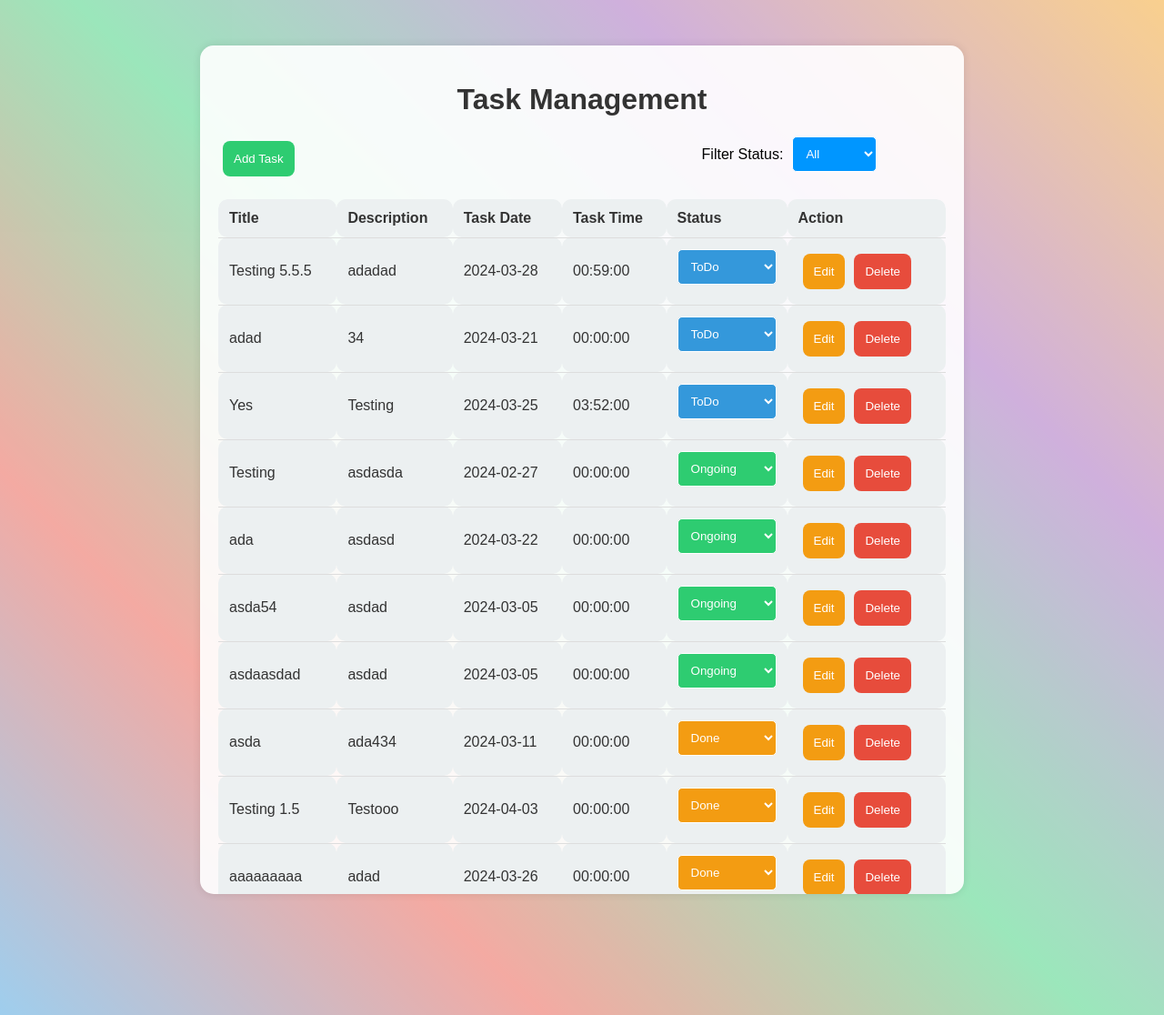
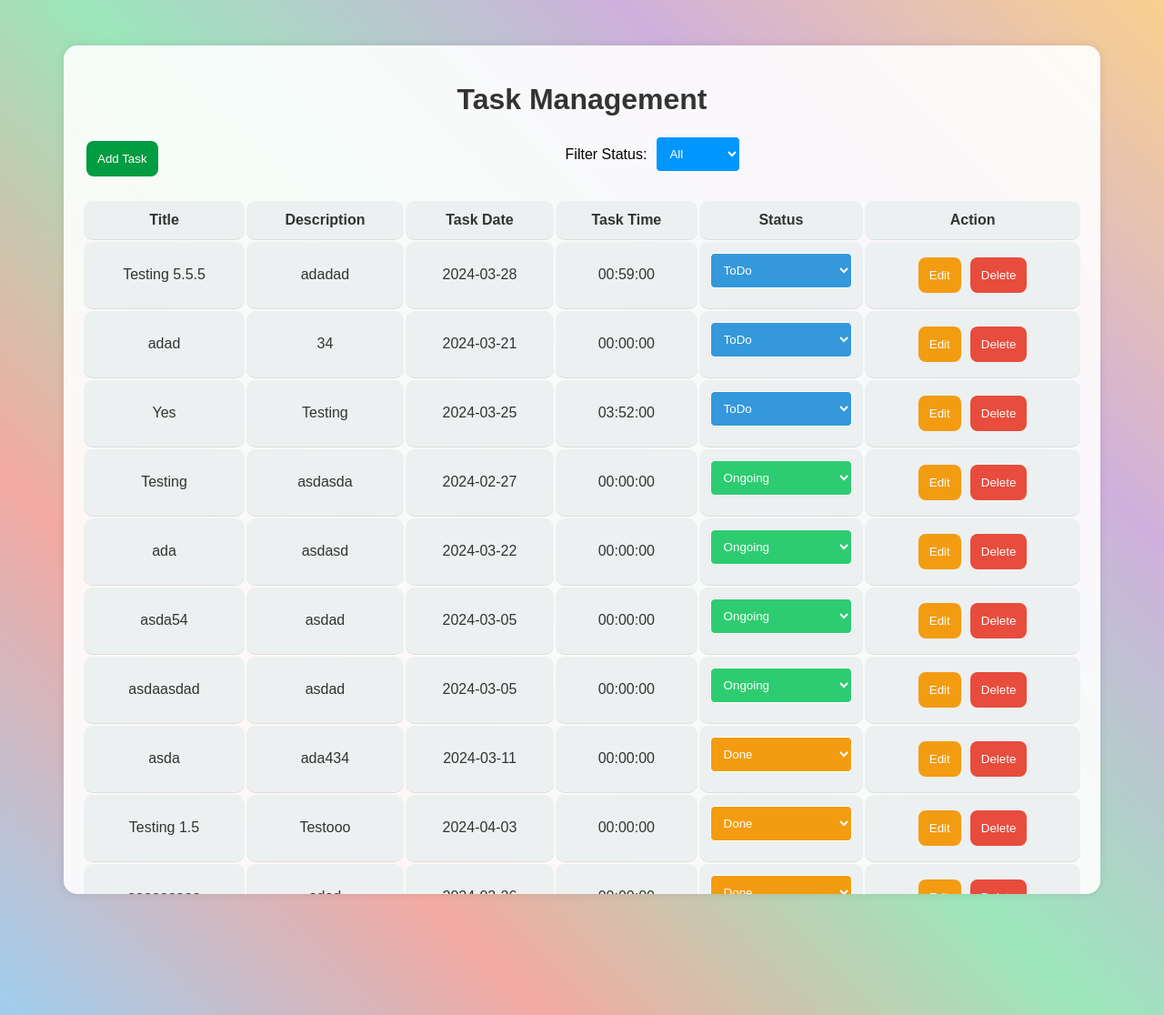
Before and after one commit to KathEquial/Activity, a PHP site: page / in a window 1280 px wide. Shown: the whole page at 91% size. Run offline with PHP 8.4, Linux system fonts and the light colour scheme; data comes from the database, SQL or seed files in the repository.

Commit message:
Update style.css

```diff
--- a/Task/css/style.css
+++ b/Task/css/style.css
@@ -28,7 +28,7 @@
 }
 
 .container {
-    max-width: 800px;
+    max-width: 1100px;
     margin: 50px auto;
     padding: 20px;
     box-shadow: 0 0 10px rgba(0, 0, 0, 0.1);
@@ -40,6 +40,7 @@
     overflow-y: auto;
     scrollbar-width: thin;
     scrollbar-color: #999 #ecf0f1;
+
 }
 
 .container::-webkit-scrollbar {
@@ -116,9 +117,10 @@
 
 #taskTable {
     width: 100%;
-    border-collapse: collapse;
+    border-collapse: separate; /**/
     margin-top: 20px;
     color: #333; /* Text color for better contrast */
+    border-color: #0096FF;  /**/
     border-radius: 10px; /* Add border-radius for rounded corners */
     overflow: hidden; /* Ensure overflow is hidden for rounded corners */
 }
@@ -126,7 +128,7 @@
 th, td {
     padding: 12px; /* Increased padding for better visual appeal */
     border-bottom: 1px solid #ddd;
-    text-align: left;
+    text-align: center;
     background-color: #ecf0f1; /* Background color for table cells */
     color: #333; /* Text color for table cells */
     border-radius: 10px; /* Add border-radius for rounded corners */
@@ -140,7 +142,6 @@
 #cancelTask:hover {
     background-color: #bbb;
 }
-
 
 #successMessage {
     display: none;
@@ -193,12 +194,12 @@
 #addTaskBtn {
     padding: 12px;
     margin-right: 35vw;
-    background-color: #2ecc71; /* Green color for Add Task button */
+    background-color: #009c41; /* Green color for Add Task button */
     color: #fff;
     border: none;
     cursor: pointer;
     border-radius: 8px; /* More rounded corners */
-    transition: background-color 0.3s;
+    transition: background-color 0.2s;
 }
 
 #addTaskBtn:hover {
@@ -259,11 +260,11 @@
 }
 
 select option[value="Ongoing"] {
-    background-color: #2ecc71; /* Green color for Ongoing */
+    background-color: #f39c12; /* Yellow color for Ongoing */
 }
 
 select option[value="Done"] {
-    background-color: #f39c12; /* Yellow color for Done */
+    background-color: #2ecc71; /* Green color for Done */
 }
 
 .editTask {
@@ -306,3 +307,8 @@
 button {
     margin: 0 5px; /* Adjust the margin as needed */
 }
+
+.taskTable .container{
+    color: #0096FF;
+
+}
```
